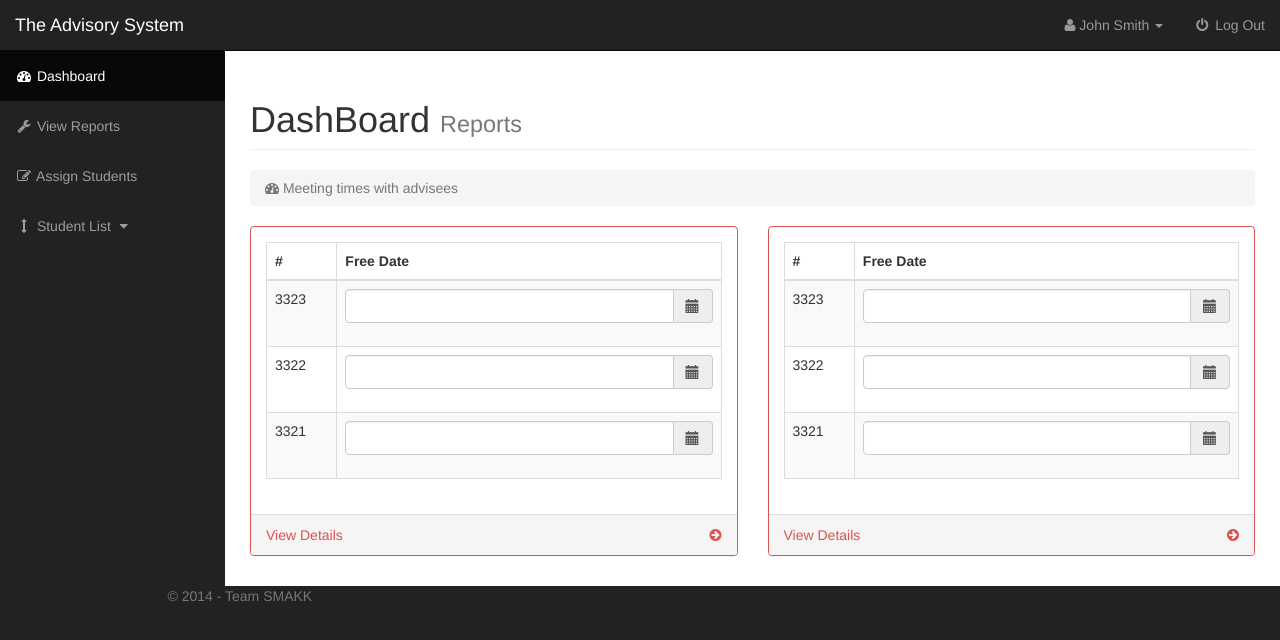
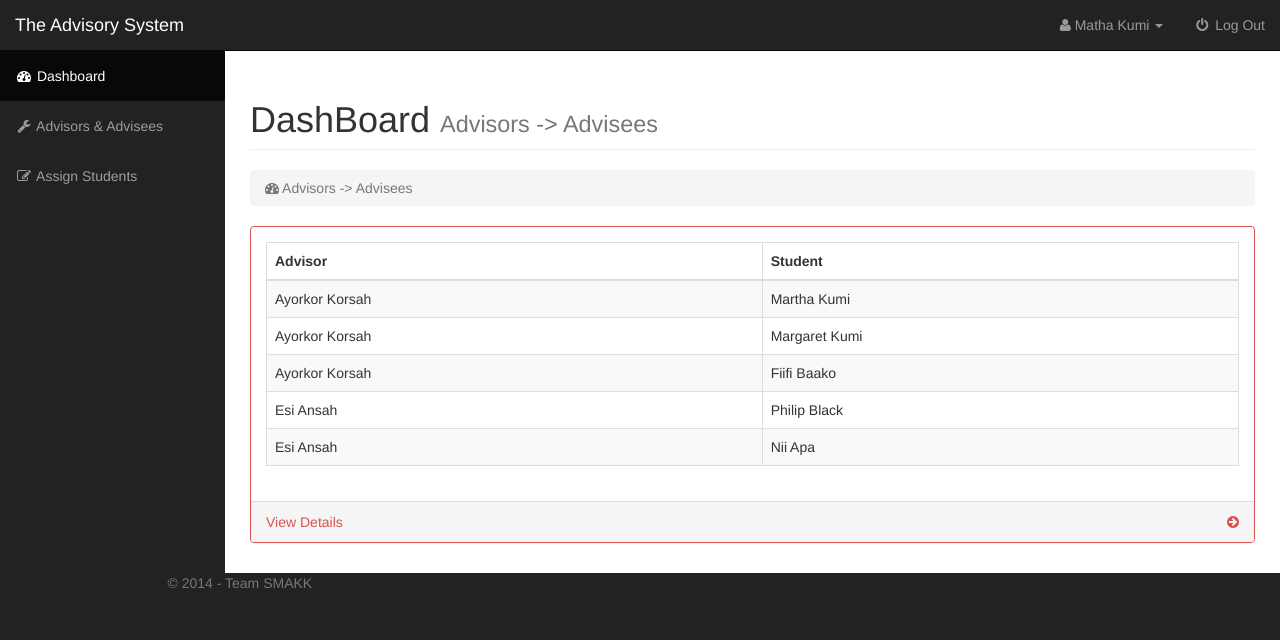
Before and after one commit to ashesi-SE/advising-system, a PHP site: page /provost_home.php in a window 1280 px wide. Shown: the top 640 px of the page. Run offline with PHP 8.4, Linux system fonts and the light colour scheme; a user stored in the database is signed in; data comes from the database, SQL or seed files in the repository.

Commit message:
provost login
empty student_has_advisor table

assign students

```diff
--- a/models/adb.php
+++ b/models/adb.php
@@ -12,7 +12,7 @@
 //define("DB_PWORD", "");
 
 define("DB_HOST", 'localhost');
-define("DB_NAME", 'advisory_system');
+define("DB_NAME", 'advisory_sys');
 define("DB_PORT", 3306);
 define("DB_USER", "root");
 define("DB_PWORD", "");
--- a/models/advisor_class.php
+++ b/models/advisor_class.php
@@ -15,7 +15,7 @@ class advisor_class extends adb {
    }
 
    function get_all_advisors(){
-      $query = "Select * from faculty";
+      $query = "Select * from faculty where role='faculty'";
 //                            print $query;
       return $this->query($query);
    }
--- a/views/index.php
+++ b/views/index.php
@@ -65,6 +65,7 @@
                            <label>Remember Me</label>
                            <a href="#"><input type="submit" value="Log in as Student" class="btn btn-default btn-sm" onclick="login()"/></a>
                            <a href="#"><input type="button" value="Log in as Faculty" class="btn btn-default btn-sm" onclick="login_faculty()"/></a>
+                           <a href="#"><input type="button" value="Log in as Provost" class="btn btn-default btn-sm" onclick="login_provost()"/></a>
 
                         </div>
                      </div>
--- a/views/js/del.js
+++ b/views/js/del.js
@@ -73,6 +73,10 @@ function assign_students() {
    var u2 = "action_del.php?cmd=3&user=" + user + "&pass=" + pass;
 //   prompt("url", u2);
    advisors = syncAjax(u2);
+
+   var u3 = "action_del.php?cmd=10&user=" + user + "&pass=" + pass;
+   prompt("url", u3);
+   syncAjax(u3);
 
    students.students;
    advisors.advisors;
@@ -170,7 +174,7 @@ function assign_students() {
    }
 
 //   alert("Assigned BA students successfully");
-   alert("Total students: " + (csStudents.length + baStudents) + " CS/MIS:" + csStudents.length + " BA: " + baStudents);
+   alert("Total students: " + ((csStudents.length + baStudents.length)) + " CS/MIS:" + csStudents.length + " BA: " + baStudents.length);
 
 
 
--- a/views/nav_bar_provost.php
+++ b/views/nav_bar_provost.php
@@ -1,5 +1,12 @@
 <?php
-$advisor_id = 1;
+session_start();
+
+$advisor_id = 0;
+if (isset($_SESSION['faculty_id'])) {
+
+   $advisor_id = $_SESSION['faculty_id'];
+   $advisor_name = $_SESSION['username'];
+}
 ?>
 
 <!-- Navigation -->
@@ -17,7 +24,7 @@ $advisor_id = 1;
    <!-- Top Menu Items -->
    <ul class="nav navbar-right top-nav">
       <li class="dropdown">
-         <a href="#" class="dropdown-toggle" data-toggle="dropdown"><i class="fa fa-user"></i> John Smith <b class="caret"></b></a>
+         <a href="#" class="dropdown-toggle" data-toggle="dropdown"><i class="fa fa-user"></i> <?php print($_SESSION['firstname'] . " " . $_SESSION['lastname']) ?> <b class="caret"></b></a>
 
          <ul class="dropdown-menu">
             <!--            <li class="divider"></li>-->
@@ -39,15 +46,15 @@ $advisor_id = 1;
             <a href="provost_home.php"><i class="fa fa-fw fa-dashboard"></i> Dashboard</a>
          </li>
          <li>
-            <a href="provost_home.php"><i class="fa fa-fw fa-wrench"></i> View Reports</a>
+            <a href="provost_home.php"><i class="fa fa-fw fa-wrench"></i> Advisors & Advisees</a>
          </li>
          <li>
             <a href="provost_assign.php#"><i class="fa fa-fw fa-edit"></i> Assign Students</a>
          </li>
-         <li>
-            <a href="javascript:;" data-toggle="collapse" data-target="#demo"><i class="fa fa-fw fa-arrows-v"></i> Student List <i class="fa fa-fw fa-caret-down"></i></a>
-            <ul id="demo" class="collapse">
-         </li>
+         <!--         <li>
+                     <a href="javascript:;" data-toggle="collapse" data-target="#demo"><i class="fa fa-fw fa-arrows-v"></i> Student List <i class="fa fa-fw fa-caret-down"></i></a>
+                     <ul id="demo" class="collapse">
+                  </li>
          <?php
 //                        print "dafaf";
 //                        $advisor_id = 1;
@@ -58,7 +65,7 @@ $advisor_id = 1;
 
             while ($row) {
 
-               print "<li>" . "<a href='advisor_student_details.php?student_name=".$row["first_name"]. " " . $row["last_name"]."'>" . "<i class='fa fa-fw fa-bar-chart-o'></i>";
+               print "<li>" . "<a href='advisor_student_details.php?student_name=" . $row["first_name"] . " " . $row["last_name"] . "'>" . "<i class='fa fa-fw fa-bar-chart-o'></i>";
                print $row["first_name"] . " " . $row["last_name"];
                print"</a>" . "</li>";
 
@@ -66,8 +73,8 @@ $advisor_id = 1;
             }
          }
          ?>
-      </ul>
-      </li>
+               </ul>
+               </li>-->
       </ul>
    </div>
    <!-- /.navbar-collapse -->
--- a/views/provost_home.php
+++ b/views/provost_home.php
@@ -50,11 +50,11 @@
                <div class="row">
                   <div class="col-lg-12">
                      <h1 class="page-header">
-                        DashBoard <small> Reports</small>
+                        DashBoard <small> Advisors -> Advisees</small>
                      </h1>
                      <ol class="breadcrumb">
                         <li class="active">
-                           <i class="fa fa-dashboard"></i> Meeting times with advisees
+                           <i class="fa fa-dashboard"></i> Advisors -> Advisees
                         </li>
                      </ol>
 
@@ -64,63 +64,84 @@
 
 
                <div class="row">
-                  <div class="col-lg-6 col-md-6">
+                  <div class="col-lg-12 col-md-6">
                      <div class="panel panel-red">
                         <div class="panel-body">
                            <div class="table-responsive">
                               <table class="table table-bordered table-hover table-striped" id="dataTables-example">
                                  <thead>
                                     <tr>
-                                       <th> #</th>
-                                       <th> Free Date</th>
+                                       <th> Advisor</th>
+                                       <th> Student</th>
                                        <!--<th> Select</th>-->
                                        <!--<th>Amount (USD)</th>-->
                                     </tr>
                                  </thead>
                                  <tbody>
                                     <tr>
-                                       <td>3323</td>
+                                       <?php
+//                                       include_once '';
+                                       ?>
+
+
+                                       <td>Ayorkor Korsah</td>
                                        <td>
                                           <!--<div class='col-sm-6'>-->
-                                          <div class="form-group">
-                                             <div class='input-group date' id='datetimepicker1'>
-                                                <input type='text' class="form-control" />
-                                                <span class="input-group-addon"><span class="glyphicon glyphicon-calendar"></span>
-                                                </span>
-                                             </div>
-                                          </div>
+                                          Martha Kumi
                                           <!--</div>-->
                                        </td>
-                                       <!--<td><input type="checkbox" id="freedate_select1"/></td>-->
-                                       <!--<td>$23.71</td>-->
                                     </tr>
                                     <tr>
-                                       <td>3322</td>
+                                       <?php
+//                                       include_once '';
+                                       ?>
+
+
+                                       <td>Ayorkor Korsah</td>
                                        <td>
-                                          <div class="form-group">
-                                             <div class='input-group date' id='datetimepicker2'>
-                                                <input type='text' class="form-control" />
-                                                <span class="input-group-addon"><span class="glyphicon glyphicon-calendar"></span>
-                                                </span>
-                                             </div>
-                                          </div>
+                                          <!--<div class='col-sm-6'>-->
+                                          Margaret Kumi
+                                          <!--</div>-->
                                        </td>
-                                       <!--<td><input type="checkbox" id="freedate_select2"/></td>-->
-                                       <!--<td>$8345.23</td>-->
                                     </tr>
                                     <tr>
-                                       <td>3321</td>
+                                       <?php
+//                                       include_once '';
+                                       ?>
+
+
+                                       <td>Ayorkor Korsah</td>
                                        <td>
-                                          <div class="form-group">
-                                             <div class='input-group date' id='datetimepicker3'>
-                                                <input type='text' class="form-control" />
-                                                <span class="input-group-addon"><span class="glyphicon glyphicon-calendar"></span>
-                                                </span>
-                                             </div>
-                                          </div>
+                                          <!--<div class='col-sm-6'>-->
+                                          Fiifi Baako
+                                          <!--</div>-->
                                        </td>
-                                       <!--<td><input type="checkbox" id="freedate_select3"/></td>-->
-                                        <!--<td>$245.12</td>-->
+                                    </tr>
+                                    <tr>
+                                       <?php
+//                                       include_once '';
+                                       ?>
+
+
+                                       <td>Esi Ansah</td>
+                                       <td>
+                                          <!--<div class='col-sm-6'>-->
+                                          Philip Black
+                                          <!--</div>-->
+                                       </td>
+                                    </tr>
+                                    <tr>
+                                       <?php
+//                                       include_once '';
+                                       ?>
+
+
+                                       <td>Esi Ansah</td>
+                                       <td>
+                                          <!--<div class='col-sm-6'>-->
+                                          Nii Apa
+                                          <!--</div>-->
+                                       </td>
                                     </tr>
                                  </tbody>
                               </table>
@@ -138,7 +159,7 @@
                         </a>
                      </div>
                   </div>
-                  <div class="col-lg-6 col-md-6">
+                  <!--                  <div class="col-lg-6 col-md-6">
                                        <div class="panel panel-red">
                                           <div class="panel-body">
                                              <div class="table-responsive">
@@ -147,15 +168,15 @@
                                                       <tr>
                                                          <th> #</th>
                                                          <th> Free Date</th>
-                                       <!--<th> Select</th>-->
-                                       <!--<th>Amount (USD)</th>-->
+                                                         <th> Select</th>
+                                                         <th>Amount (USD)</th>
                                                       </tr>
                                                    </thead>
                                                    <tbody>
                                                       <tr>
                                                          <td>3323</td>
                                                          <td>
-                                          <!--<div class='col-sm-6'>-->
+                                                            <div class='col-sm-6'>
                                                             <div class="form-group">
                                                                <div class='input-group date' id='datetimepicker4'>
                                                                   <input type='text' class="form-control" />
@@ -163,10 +184,10 @@
                                                                   </span>
                                                                </div>
                                                             </div>
-                                          <!--</div>-->
+                                                            </div>
                                                          </td>
-                                       <!--<td><input type="checkbox" id="freedate_select1"/></td>-->
-                                       <!--<td>$23.71</td>-->
+                                                         <td><input type="checkbox" id="freedate_select1"/></td>
+                                                         <td>$23.71</td>
                                                       </tr>
                                                       <tr>
                                                          <td>3322</td>
@@ -179,8 +200,8 @@
                                                                </div>
                                                             </div>
                                                          </td>
-                                       <!--<td><input type="checkbox" id="freedate_select2"/></td>-->
-                                       <!--<td>$8345.23</td>-->
+                                                         <td><input type="checkbox" id="freedate_select2"/></td>
+                                                         <td>$8345.23</td>
                                                       </tr>
                                                       <tr>
                                                          <td>3321</td>
@@ -193,15 +214,15 @@
                                                                </div>
                                                             </div>
                                                          </td>
-                                       <!--<td><input type="checkbox" id="freedate_select3"/></td>-->
-                                        <!--<td>$245.12</td>-->
+                                                         <td><input type="checkbox" id="freedate_select3"/></td>
+                                                          <td>$245.12</td>
                                                       </tr>
                                                    </tbody>
                                                 </table>
                                              </div>
-                           <!--                           <div class="text-right">
+                                                                        <div class="text-right">
                                                                            <a href="#">View All Transactions <i class="fa fa-arrow-circle-right"></i></a>
-                                                      </div>-->
+                                                                        </div>
                                           </div>
                                           <a href="#">
                                              <div class="panel-footer">
@@ -211,7 +232,7 @@
                                              </div>
                                           </a>
                                        </div>
-                  </div>
+                                    </div>-->
                   <!--                  <div class="col-lg-3 col-md-6">
                                        <div class="panel panel-yellow">
                                           <div class="panel-heading">
```
Also changed, not shown: controllers/del.js (+17 -0 lines), models/login_class.php (+34 -0 lines), models/student_has_advisor_class.php (+9 -0 lines), views/action_del.php (+52 -0 lines). Lines whose indentation alone changed are shown as unchanged.
